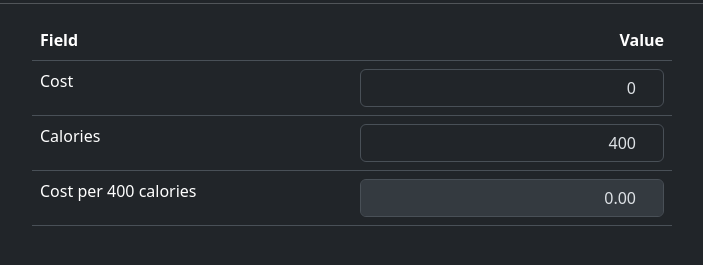
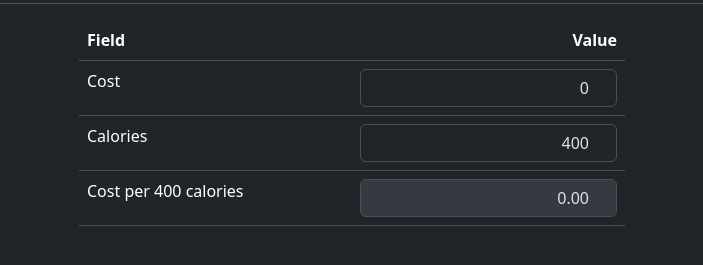
Before and after one commit to ds5678/FoodCostCalculator, a plain HTML site: page index.html in a window 1280 px wide. Shown: the part 61-326 px from the top of the page, without its empty margins (288-991 px from the left). Drawn offline with nearby package versions, Linux system fonts and the light colour scheme.

Commit message:
auto width

```diff
--- a/index.html
+++ b/index.html
@@ -15,7 +15,7 @@
 			</header>
 			<hr class="mt-0"/>
 
-			<table class="table mx-auto" style="table-layout: fixed; width: 50%;">
+			<table class="table mx-auto" style="width:auto;">
 				<thead>
 					<tr>
 						<th class="w-50">Field</th>
```
